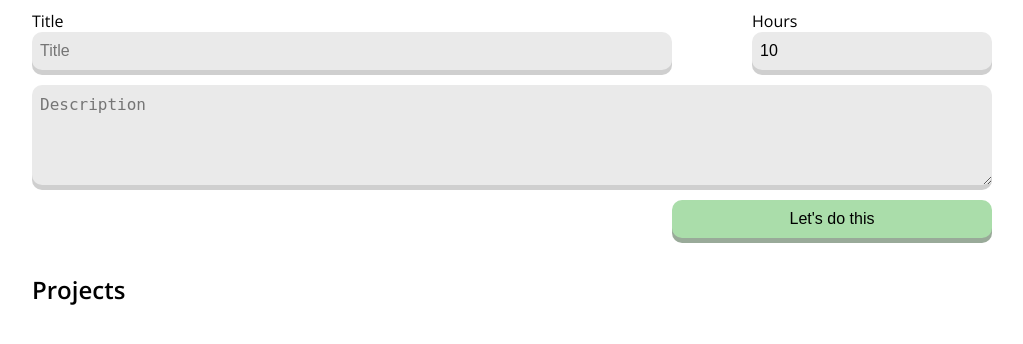
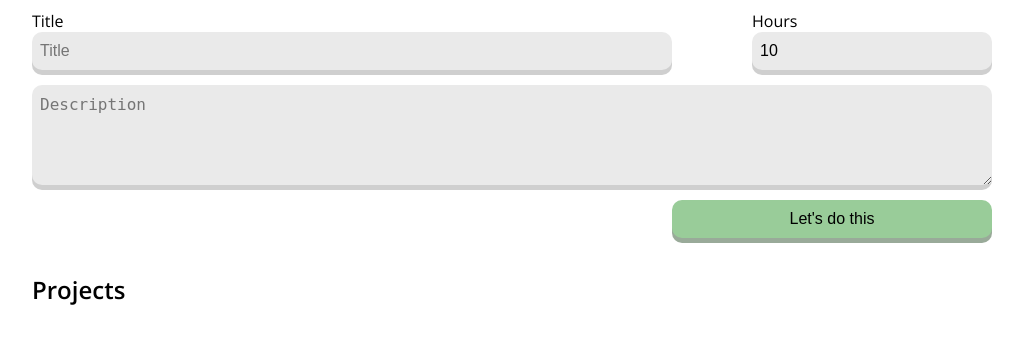
Before and after one commit to ripleyaffect/flask_restful_example, a Flask app: page / in a window 1280 px wide, with the pointer over the restyled element. Shown: the part 192-536 px from the top of the page, without its empty margins (128-1151 px from the left). Run offline with Flask 2, Linux system fonts and the light colour scheme; data that the repository does not hold is empty; some libraries are stand-ins or nearby versions.

Commit message:
add hover state

```diff
--- a/app/static/css/main.css
+++ b/app/static/css/main.css
@@ -22,6 +22,10 @@ body {
   background-color: #ada;
   box-shadow: 0px 5px #9a9;
 }
+
+.success-button:hover {
+  background-color: #9c9;
+};
 
 .success-button:focus {
   box-shadow: 0px 2px #9a9;
```
